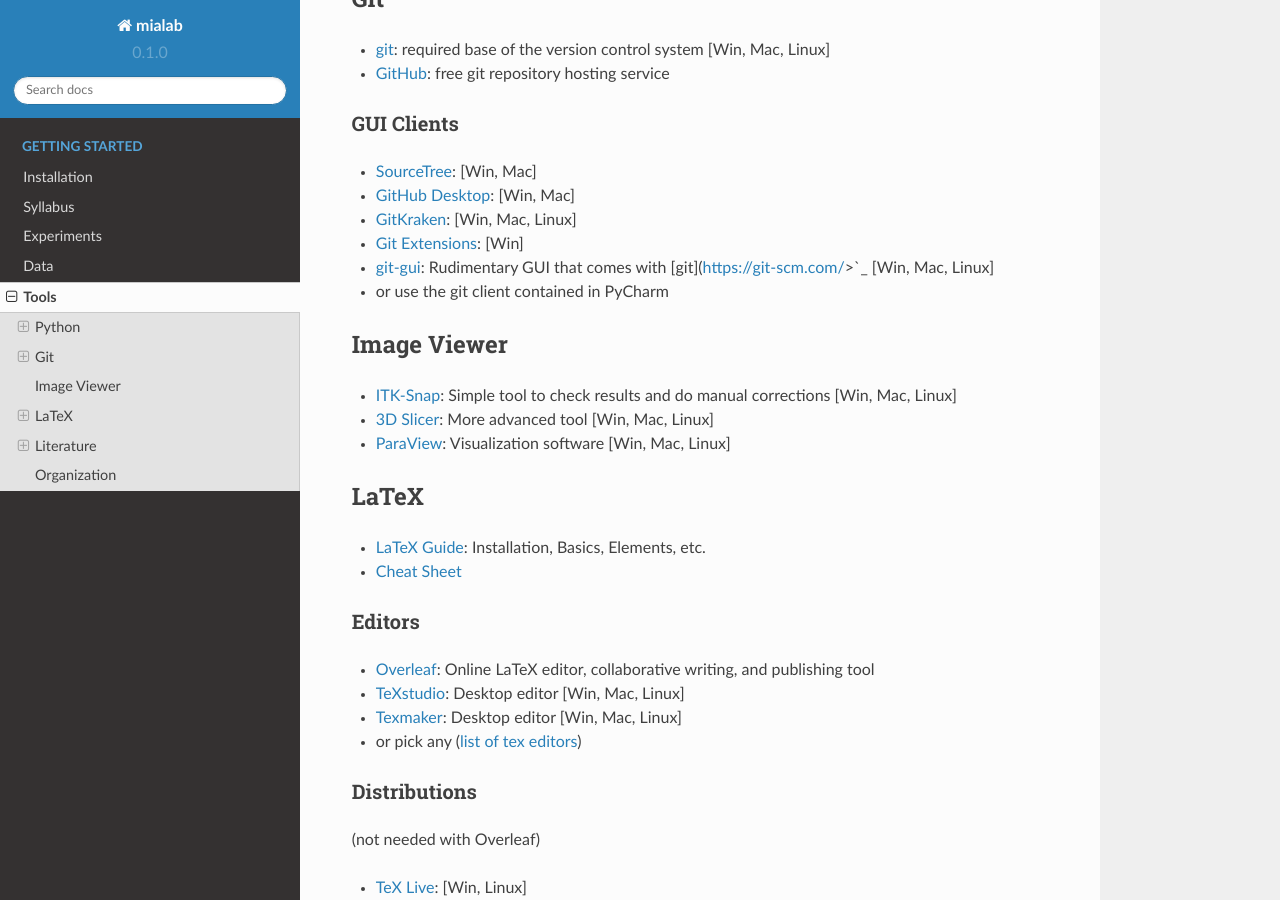
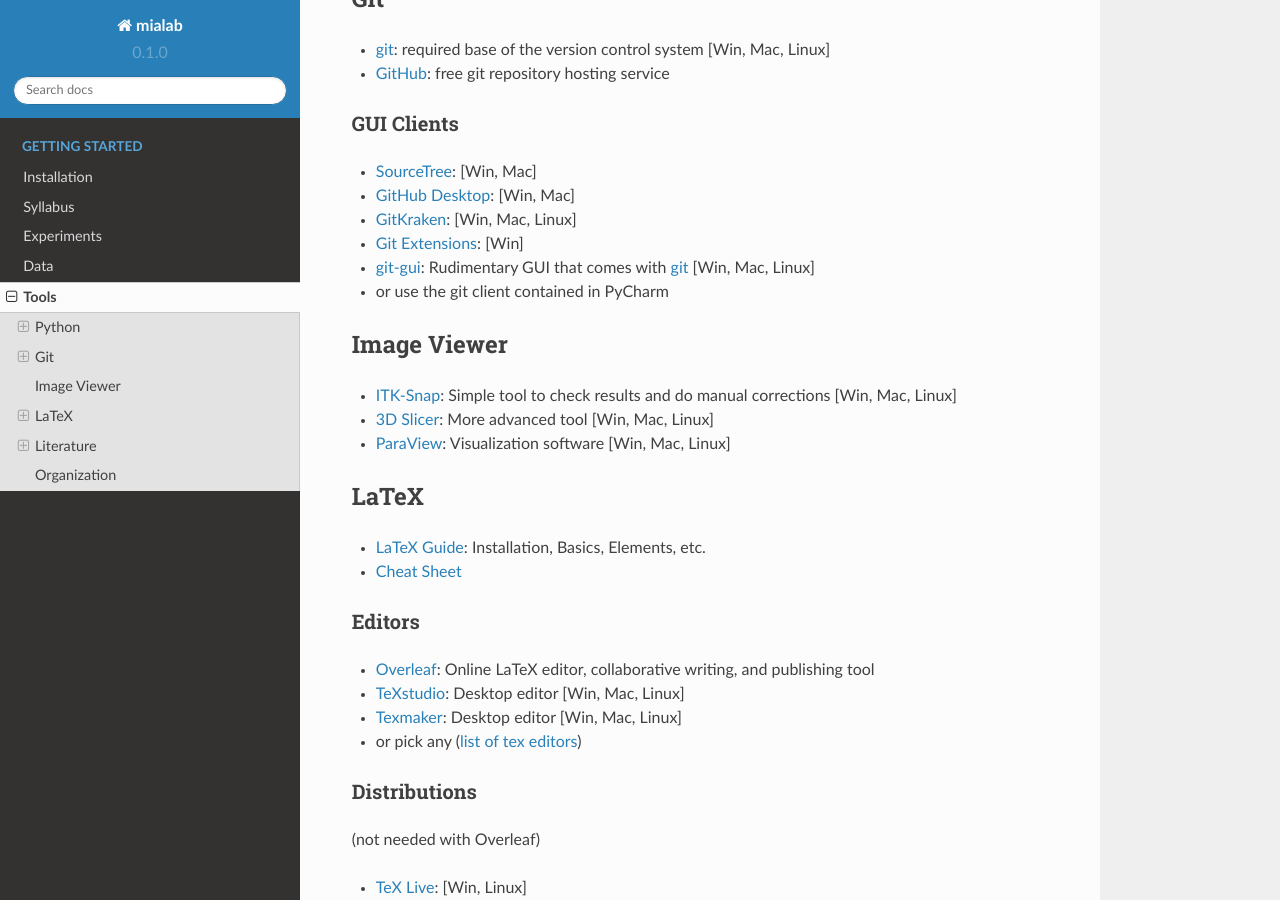
Before and after one commit to ubern-mia/MIALab, a Sphinx documentation site: the page built from docs/tools.rst, in a window 1280 px wide and 900 px high, scrolled down 718 px. Built offline with Sphinx 7.4.7 and the Read the Docs theme 2.0.0, drawn with Linux system fonts in a browser that asks for light colours; formulas are drawn with MathJax 3.

Commit message:
docs(tools): fix git link

```diff
--- a/docs/tools.rst
+++ b/docs/tools.rst
@@ -39,7 +39,7 @@
 - `GitHub Desktop <https://desktop.github.com/>`_: [Win, Mac]
 - `GitKraken <https://www.gitkraken.com/>`_: [Win, Mac, Linux]
 - `Git Extensions <https://gitextensions.github.io/>`_: [Win]
-- `git-gui <https://git-scm.com/docs/git-gui>`_: Rudimentary GUI that comes with [git](https://git-scm.com/>`_ [Win, Mac, Linux]
+- `git-gui <https://git-scm.com/docs/git-gui>`_: Rudimentary GUI that comes with `git <https://git-scm.com/>`_ [Win, Mac, Linux]
 - or use the git client contained in PyCharm
 
 Image Viewer
```
